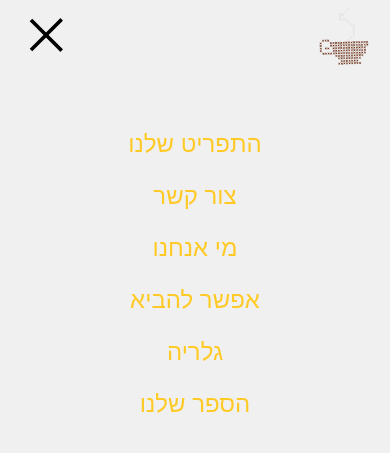
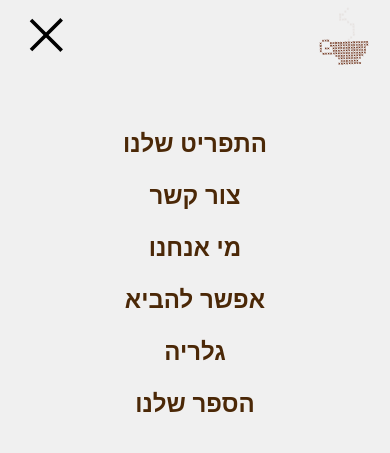
Before and after one commit to Orisil1809/Ohad-s-site, a PHP site: page /our-menu.html in a window 390 px wide, after a click that opens the changed part. Shown: the top 453 px of the page. Run offline with PHP 8.4, Linux system fonts and the light colour scheme; some libraries are stand-ins or nearby versions; some web fonts are replaced.

Commit message:
Add google maps link

```diff
--- a/home.html
+++ b/home.html
@@ -438,7 +438,7 @@
                 <!-- Add 10rem margin left and right to hr on large screen??  -->
                 <div id="second_row" class="row justify-content-around mt-3 text-center pb-5">
                     <div class="col-lg-3 mb-3 mb-lg-0 order-lg-1">
-                        <h3 class="footer-title">בקרו אותנו!</h3>
+                        <a href="https://goo.gl/maps/JTPFmPRCkA8G7oPHA" target="_blank"><h3 id="visit-us" class="footer-title">בקרו אותנו!</h3></a>
                         <h4 class="mt-3">דרך הנדיב 16, פרדס חנה</h4>
 
                         <!-- <a id="social_link" class="d-inline d-lg-none" href="https://waze.com/ul?q=נוני%20ופורטונה&navigate=yes">
--- a/our-book.html
+++ b/our-book.html
@@ -293,7 +293,7 @@
 
         <section id="second">
 
-            <div id="main-row" class="row justify-content-around align-items-center">
+            <div id="main-row" class="row justify-content-center align-items-center">
                 <div class="col-10 col-lg-5 order-2 order-lg-1">
                     <blockquote id="book-quote" class="blockquote text-right mt-5 mb-0">
                         התלבטתי כל כך - במי כדאי לבחור?<br>
@@ -325,8 +325,8 @@
                         </li>
                     </ul>
                 </div>
-                <div class="col-5 col-lg-4 order-1 order-lg-2">
-                    <img class="img-fluid" src="/assets/Gallery/red rosses boquet-01.png" alt="">
+                <div class="col-5 col-lg-5 order-1 order-lg-2">
+                    <img id="rose-img" class="img-fluid" src="/assets/Gallery/red rosses boquet-01.png" alt="">
                 </div>
 
             </div>
--- a/stylesheets/menu.css
+++ b/stylesheets/menu.css
@@ -236,7 +236,8 @@ border: none;
 {
   .my_nav{
     font-size: 1.5rem;
-    color: #FFCA26 !important;
+    color: #4b2807 !important;
+    font-weight: 600;
   }
 }
 
@@ -302,14 +303,15 @@ box-shadow: 2px 2px 2px 2px rgba(0, 0, 0, 0.3) !important;
 
 }
 .scrolled > .collapse > .nav .my_nav, .colored > .collapse > .nav .my_nav{
-/* color: #DE444A !important; */
-color: #FFCA26 !important;
+color: #4b2807 !important;
+font-weight: 600;
+/* color: #FFCA26 !important; */
 /* color: rgb(252, 177, 3) !important;
 font-weight: 600; */
 }
 .scrolled > .collapse > .nav .my_nav:hover, .colored > .collapse > .nav .my_nav:hover{
-/* color: rgba(252, 177, 3, 0.5) !important; */
-color: rgb(255, 202, 38, 0.5) !important;
+color: rgba(75, 40, 7, 0.5) !important;
+/* color: rgb(255, 202, 38, 0.5) !important; */
 }
 
 @media(max-width: 992px){
```
Also changed, not shown: stylesheets/app.css (+11 -3 lines), stylesheets/gallery.css (+9 -3 lines), stylesheets/our-book.css (+14 -5 lines), stylesheets/second_hand.css (+11 -1 lines).
